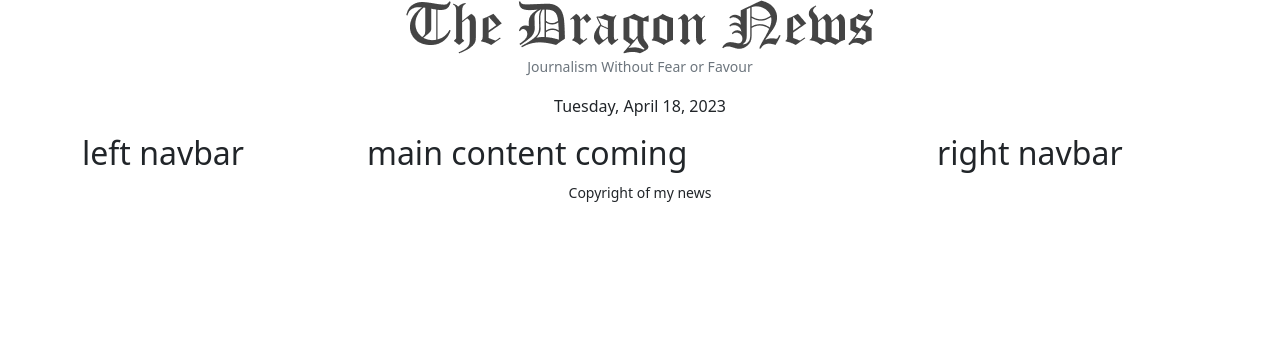
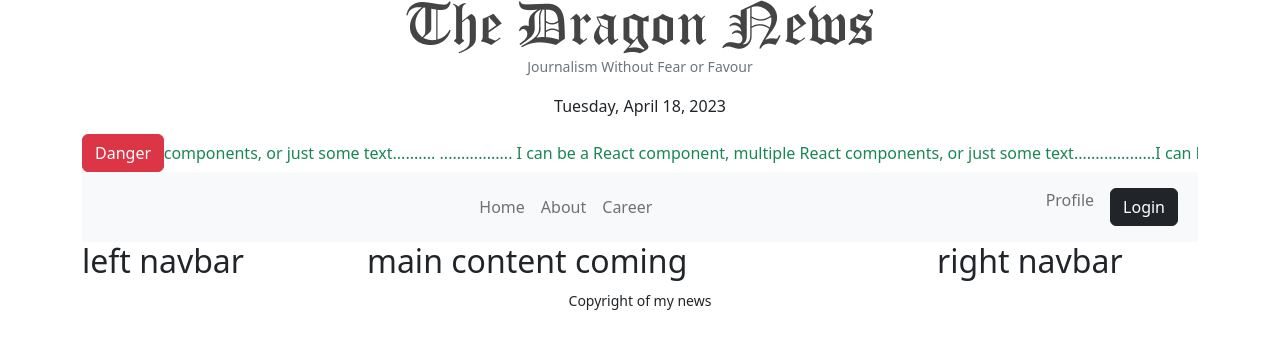
Before and after one commit to Galib24/news-project-react, a React (Vite) app: page / in a window 1280 px wide. Shown: the top 348 px of the page. Built offline with nearby package versions, Linux system fonts and the light colour scheme.

Commit message:
added navbar

```diff
--- a/package.json
+++ b/package.json
@@ -17,6 +17,7 @@
     "react": "^18.2.0",
     "react-bootstrap": "^2.7.4",
     "react-dom": "^18.2.0",
+    "react-fast-marquee": "^1.3.5",
     "react-router-dom": "^6.10.0",
     "sort-by": "^1.2.0"
   },
--- a/src/Pages/Shared/Header/Header.jsx
+++ b/src/Pages/Shared/Header/Header.jsx
@@ -1,15 +1,44 @@
 import React from 'react';
 import logo from '../../../assets/logo.png'
 import moment from 'moment';
+import Button from 'react-bootstrap/Button';
+import { Container } from 'react-bootstrap';
+import Marquee from "react-fast-marquee";
+import Nav from 'react-bootstrap/Nav';
+import Navbar from 'react-bootstrap/Navbar';
 const Header = () => {
     return (
-        <div>
+        <Container>
             <div className='text-center'>
-            <img src={logo} alt="" />
-            <p className='text-secondary'><small>Journalism Without Fear or Favour</small></p>
-           <p>{moment().format("dddd, MMMM D, YYYY")}</p>
+                <img src={logo} alt="" />
+                <p className='text-secondary'><small>Journalism Without Fear or Favour</small></p>
+                <p>{moment().format("dddd, MMMM D, YYYY")}</p>
             </div>
-        </div>
+            <div className='d-flex'>
+                <Button variant="danger">Danger</Button>
+                <Marquee className='text-success' speed={60}>
+                    I can be a React component, multiple React components, or just some text.......... ................. I can be a React component, multiple React components, or just some text...................I can be a React component, multiple React components, or just some text..........
+                </Marquee>
+            </div>
+            <Navbar collapseOnSelect expand="lg" bg="light" variant="light">
+                <Container>
+                    <Navbar.Toggle aria-controls="responsive-navbar-nav" />
+                    <Navbar.Collapse id="responsive-navbar-nav">
+                        <Nav className="mx-auto">
+                            <Nav.Link href="#features">Home</Nav.Link>
+                            <Nav.Link href="#pricing">About</Nav.Link>
+                            <Nav.Link href="#pricing">Career</Nav.Link>
+                        </Nav>
+                        <Nav>
+                            <Nav.Link href="#deets">Profile</Nav.Link>
+                            <Nav.Link eventKey={2} href="#memes">
+                            <Button variant="dark">Login</Button>
+                            </Nav.Link>
+                        </Nav>
+                    </Navbar.Collapse>
+                </Container>
+            </Navbar>
+        </Container>
     );
 };
 
```
Also changed, not shown: 1 other file (tests, documents, lock files or other folders).
